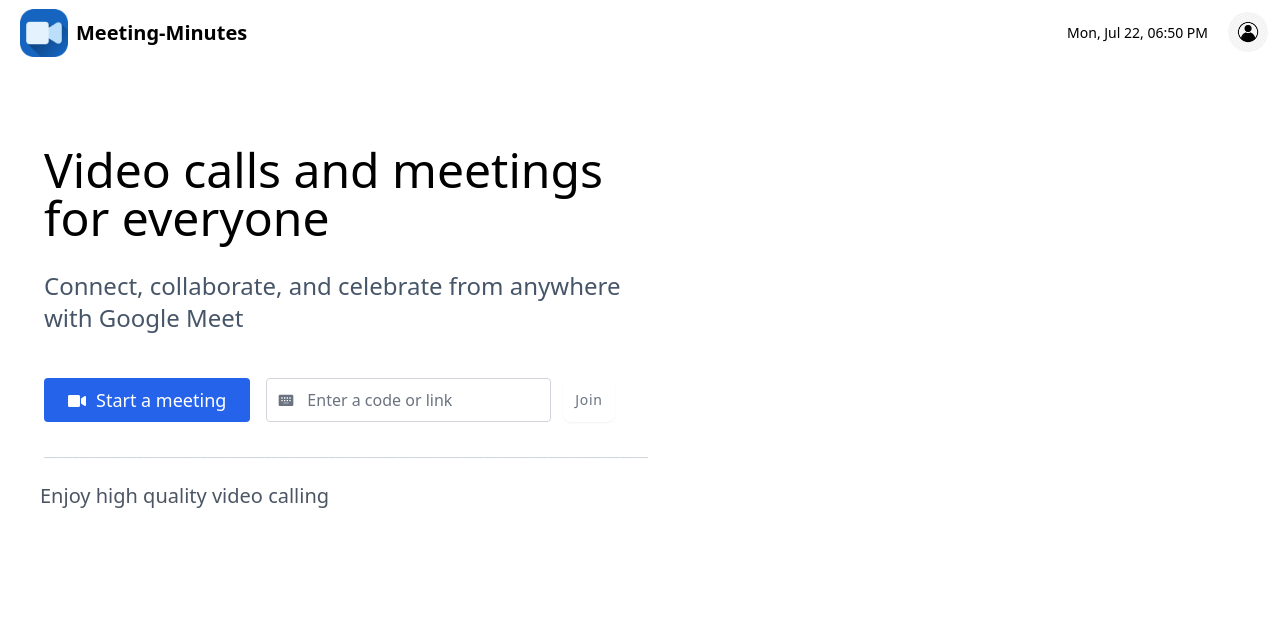
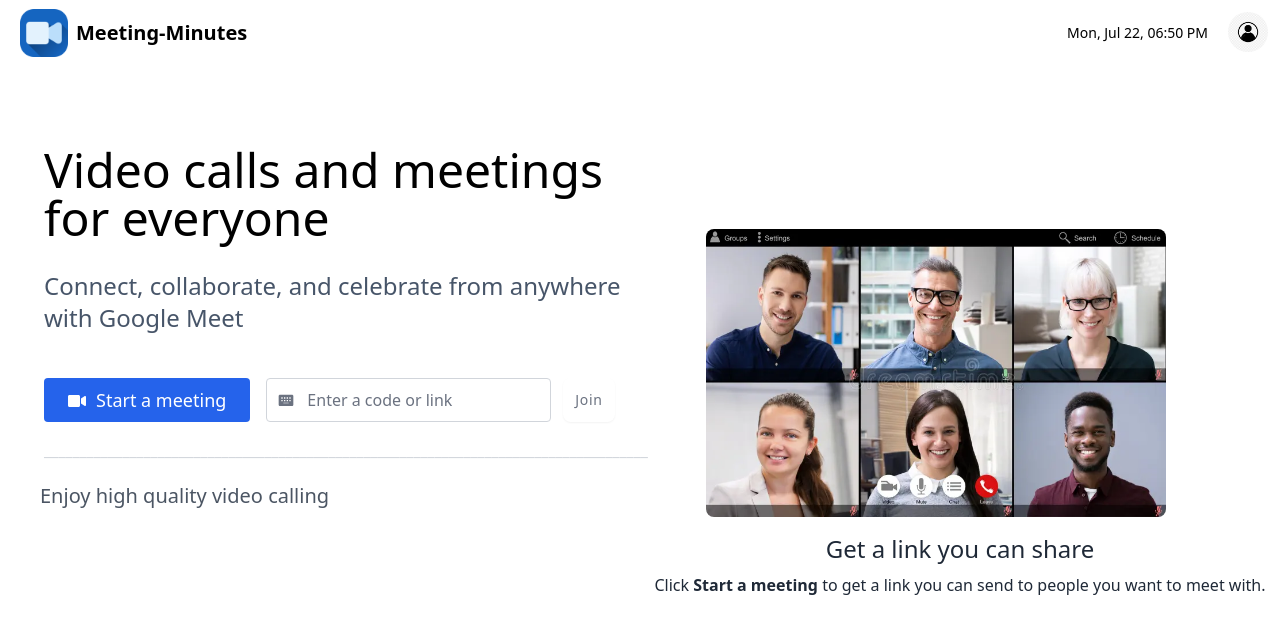
Before and after one commit to GaganLohchab/Meeting-Minute, a React (Create React App) app in the folder frontend/: page / in a window 1280 px wide. Shown: the top 634 px of the page. Built offline with nearby package versions, Linux system fonts and the light colour scheme.

Commit message:
Homepage added

```diff
--- a/frontend/src/App.css
+++ b/frontend/src/App.css
@@ -6,3 +6,9 @@
     background-color: white;
 
 }
+html, body, #root {
+    height: 100%;
+    margin: 0;
+    padding: 0;
+    overflow: hidden;
+  }
--- a/frontend/src/App.js
+++ b/frontend/src/App.js
@@ -1,10 +1,9 @@
-import logo from './logo.svg';
 import './App.css';
 import Homepage from './components/Homepage'
 
 function App() {
   return (
-    <div className="App">
+    <div className="App h-screen overflow-hidden">
       <Homepage />
     </div>
   );
--- a/frontend/src/components/Homepage.jsx
+++ b/frontend/src/components/Homepage.jsx
@@ -1,13 +1,13 @@
-import Header  from "./Header";
+import Header from "./Header";
 import LeftSidebar from './LeftSidebar'
 
 const Homepage = () => {
     return (
-        <div className="Homepage bg-white min-h-screen">
-        <Header />
-        <LeftSidebar />
+        <div className="Homepage bg-white flex flex-col h-screen overflow-hidden">
+            <Header />
+            <LeftSidebar />
         </div>
     );
+};
 
-};
 export default Homepage;
--- a/frontend/src/components/LeftSidebar.jsx
+++ b/frontend/src/components/LeftSidebar.jsx
@@ -10,8 +10,9 @@
     };
 
     return (
-        <>
-        <div className="LeftSidebar w-1/2 h-screen">
+        <div className="Body flex flex-1 overflow-hidden">
+            <div className="LeftSidebar w-1/2 flex flex-col justify-between">
+                <div>
                     <div className="txt text-5xl text-left text-black pt-20 pl-11">
                         Video calls and meetings for everyone
                     </div>
@@ -42,20 +43,33 @@
                             >
                                 Join
                             </button>
-
                         </div>
-
                     </div>
+                    <div>
                         <div className="line mt-4 text-gray-300">
                             <span className="lines ml-11">_____________________________________________________________________________________</span>
                         </div>
                         <div className="enjoy ml-10 mt-5 text-gray-600 text-xl">
                             <span>Enjoy high quality video calling</span>
                         </div>
-
+                    </div>
+                </div>
             </div>
 
-        </>
+            <div className="flex-1 flex flex-col items-center justify-center">
+                <img
+                    src="/meeting-call.webp"
+                    alt="Logo"
+                    className="rounded-lg object-contain h-72 mr-12 mb-4"
+                />
+                <div className="shkdb text-gray-800 mb-10 text-center">
+                    <div className="fdsf text-2xl mb-2">Get a link you can share</div>
+                    <div>
+                        Click <strong>Start a meeting</strong> to get a link you can send to people you want to meet with.
+                    </div>
+                </div>
+            </div>
+        </div>
     );
 };
 
```
Also changed, not shown: frontend/src/components/Header.jsx (+0 -11 lines), frontend/public/meeting-call.webp (added), frontend/public/meeting-pic.jpg (added). Lines whose indentation alone changed are shown as unchanged.
